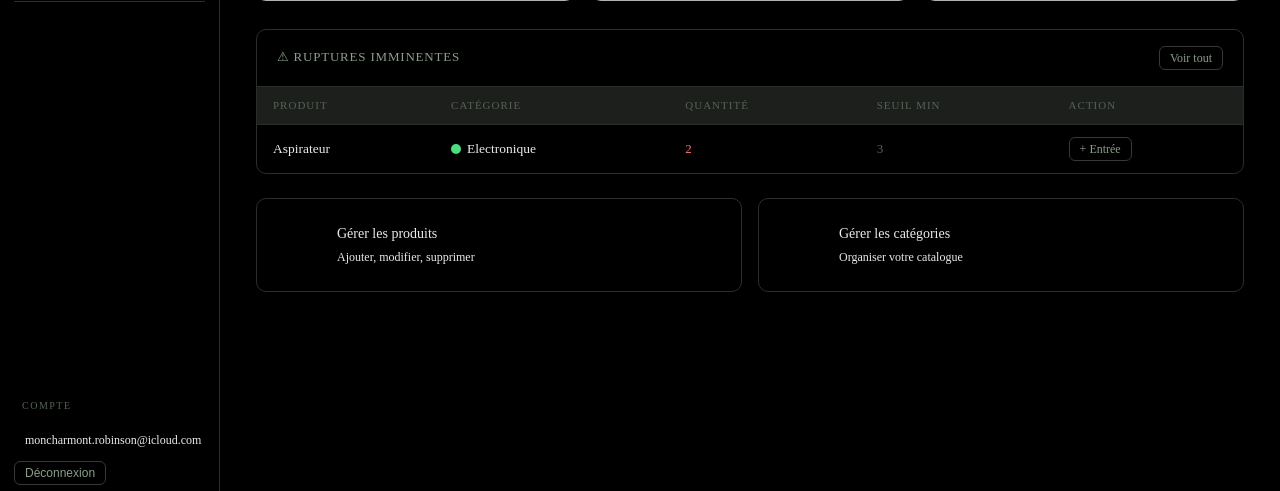
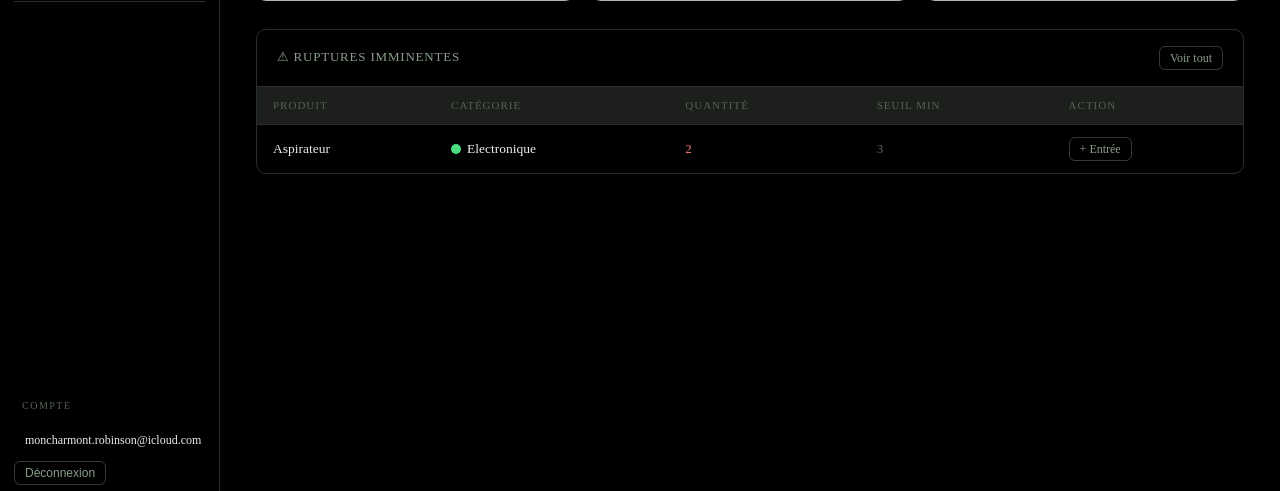
Before and after one commit to Robinson69430/DjangoGestionProduits, a Django app: page /accueil/ in a window 1280 px wide. Shown: the part 291-782 px from the top of the page. Run offline with Django 5.2, Linux system fonts and the light colour scheme; a user stored in the database is signed in; data comes from the database, SQL or seed files in the repository; both versions use the stored data as it was after the commit; some web fonts are replaced.

Commit message:
Terminé

```diff
--- a/members/views.py
+++ b/members/views.py
@@ -28,7 +28,7 @@ def register(request):
         last_name  = request.POST.get("last_name",  "").strip()
         email      = request.POST.get("email",      "").strip().lower()
         password   = request.POST.get("password",   "")
-        print(password)
+
         errors = []
 
         if not first_name or not last_name:
@@ -125,7 +125,7 @@ def product_create(request):
         quantity  = int(request.POST.get("quantity", 0))
         min_alert = int(request.POST.get("min_alert", 5))
         price     = request.POST.get("price", 0)
-        cat_id    = request.POST.get("category") or None  # ← '' devient None
+        cat_id    = request.POST.get("category") or None
 
         if not name:
             messages.error(request, "Le nom du produit est obligatoire.")
--- a/templates/accueil.html
+++ b/templates/accueil.html
@@ -81,30 +81,5 @@
 </div>
 {% endif %}
 
-<!-- Liens rapides -->
-<div style="display:grid; grid-template-columns: 1fr 1fr; gap:16px;">
-  <a href="{% url 'product_list' %}" class="card" style="padding:24px; display:flex; align-items:center; gap:16px; transition: border-color 150ms ease;">
-    <div style="width:40px; height:40px; background:var(--accent-bg); border-radius:8px; display:flex; align-items:center; justify-content:center; flex-shrink:0;">
-      <svg width="20" height="20" viewBox="0 0 24 24" fill="none" stroke="var(--accent)" stroke-width="1.8">
-        <path d="M21 16V8a2 2 0 00-1-1.73l-7-4a2 2 0 00-2 0l-7 4A2 2 0 003 8v8a2 2 0 001 1.73l7 4a2 2 0 002 0l7-4A2 2 0 0021 16z"/>
-      </svg>
-    </div>
-    <div>
-      <div style="font-size:14px; font-weight:500; margin-bottom:2px;">Gérer les produits</div>
-      <div style="font-size:12px; color:var(--text3);">Ajouter, modifier, supprimer</div>
-    </div>
-  </a>
 
-  <a href="{% url 'category_list' %}" class="card" style="padding:24px; display:flex; align-items:center; gap:16px; transition: border-color 150ms ease;">
-    <div style="width:40px; height:40px; background:var(--blue-bg); border-radius:8px; display:flex; align-items:center; justify-content:center; flex-shrink:0;">
-      <svg width="20" height="20" viewBox="0 0 24 24" fill="none" stroke="var(--blue)" stroke-width="1.8">
-        <path d="M22 19a2 2 0 01-2 2H4a2 2 0 01-2-2V5a2 2 0 012-2h5l2 3h9a2 2 0 012 2z"/>
-      </svg>
-    </div>
-    <div>
-      <div style="font-size:14px; font-weight:500; margin-bottom:2px;">Gérer les catégories</div>
-      <div style="font-size:12px; color:var(--text3);">Organiser votre catalogue</div>
-    </div>
-  </a>
-</div>
 {% endblock %}
--- a/templates/index.html
+++ b/templates/index.html
@@ -92,8 +92,8 @@
 </head>
 <body>
 <div class="hero">
-  <h1 class="hero-title">Votre stock<br />en toute sécurité</h1>
-  <p class="hero-sub">Gérez vos produits, suivez vos entrées/sorties !</p>
+  <h1 class="hero-title">Creez votre stock</h1>
+  <p class="hero-sub">Gérez vos produitsen suivant les stocks !</p>
   <div class="hero-actions">
     <a href="{% url 'register' %}" class="btn btn-primary">Créer un compte</a>
     <a href="{% url 'login' %}" class="btn btn-outline">Se connecter</a>
--- a/templates/login.html
+++ b/templates/login.html
@@ -35,7 +35,7 @@
           id="email"
           name="email"
           class="form-input"
-          placeholder="vous@exemple.com"
+          placeholder="Jean@gmail.com"
           value="{{ request.POST.email|default:'' }}"
           autocomplete="email"
           required
```
Also changed, not shown: templates/register.html (+4 -4 lines), db.sqlite3.
